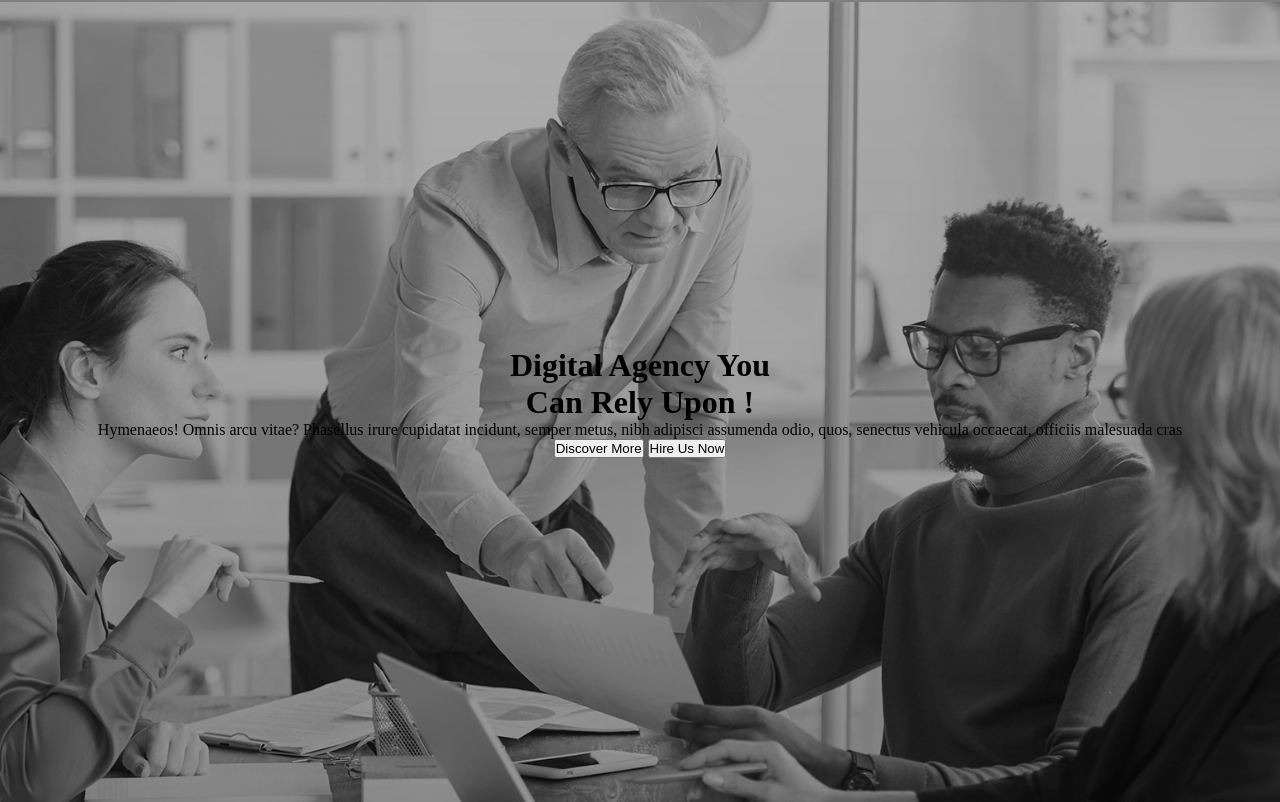
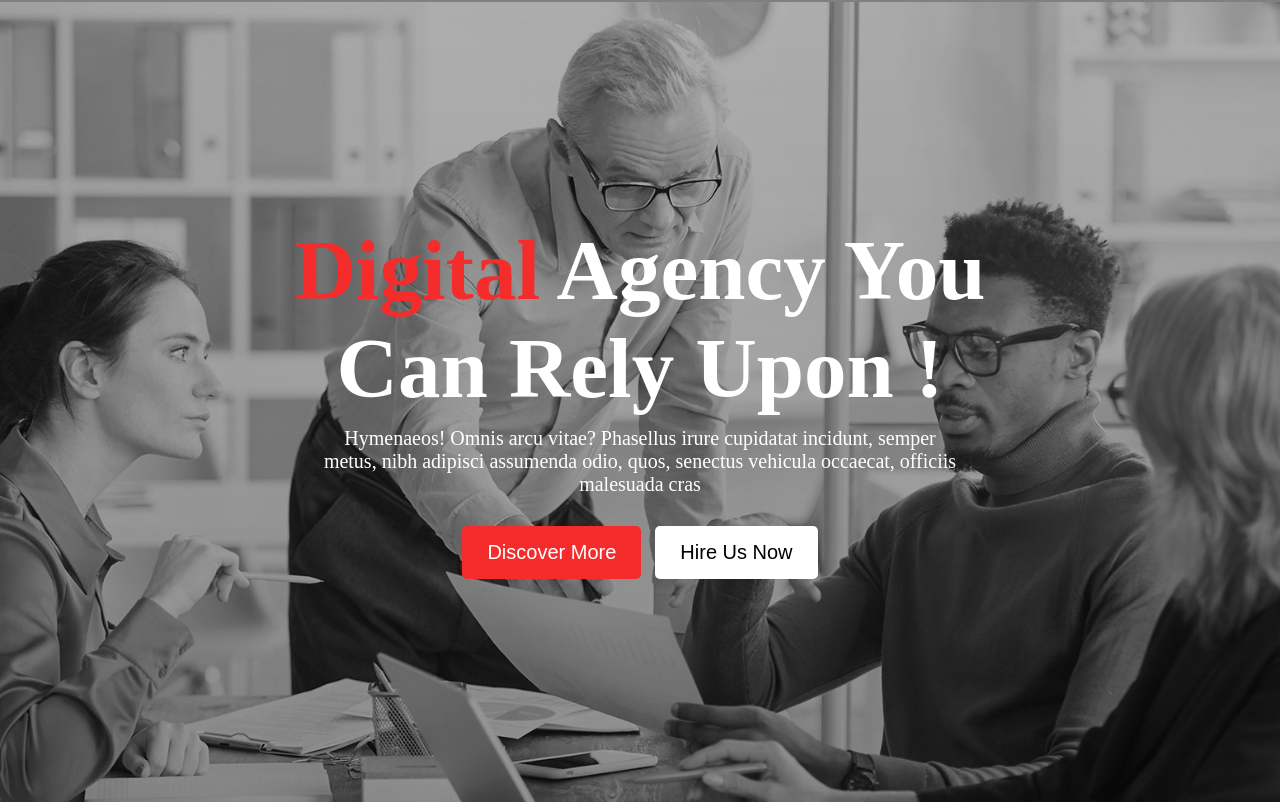
Before and after one commit to aamamun24/Digital-Agency, a plain HTML site: page index.html in a window 1280 px wide. Shown: the part 89-891 px from the top of the page. Drawn offline with Linux system fonts and the light colour scheme.

Commit message:
banner section added

```diff
--- a/index.html
+++ b/index.html
@@ -32,7 +32,7 @@
                         Hymenaeos! Omnis arcu vitae? Phasellus irure cupidatat incidunt, semper metus, nibh adipisci assumenda odio, quos, senectus vehicula occaecat, officiis malesuada cras
                     </p>
                     <button class="btn">Discover More</button>
-                    <button class="btn">Hire Us Now</button>
+                    <button class="btn btn-hire">Hire Us Now</button>
                 </div>
             </div>
         </div>
--- a/style.css
+++ b/style.css
@@ -2,6 +2,9 @@
 *{
     margin: 0;
     padding: 0;
+}
+.primary{
+    color: rgb(245, 44, 44);
 }
 
 /* header related styles */
@@ -56,3 +59,29 @@
     width: 100%;
     margin: auto;
 }
+.title{
+    font-size: 85px;
+    font-weight: 900px;
+    color: white;
+}
+.banner-description{
+    width: 50%;
+    margin: 0 auto;
+    padding: 10px;
+    color: white;
+    font-size: 20px;
+    margin-bottom: 15px;
+}
+.btn{
+    padding: 15px 25px;
+    background-color: rgb(245, 44, 44);
+    color: white;
+    font-size: 20px;
+    border: none;
+    border-radius: 5px;
+    margin: 5px;
+}
+.btn-hire{
+    color: black;
+    background-color: white;
+}
```
